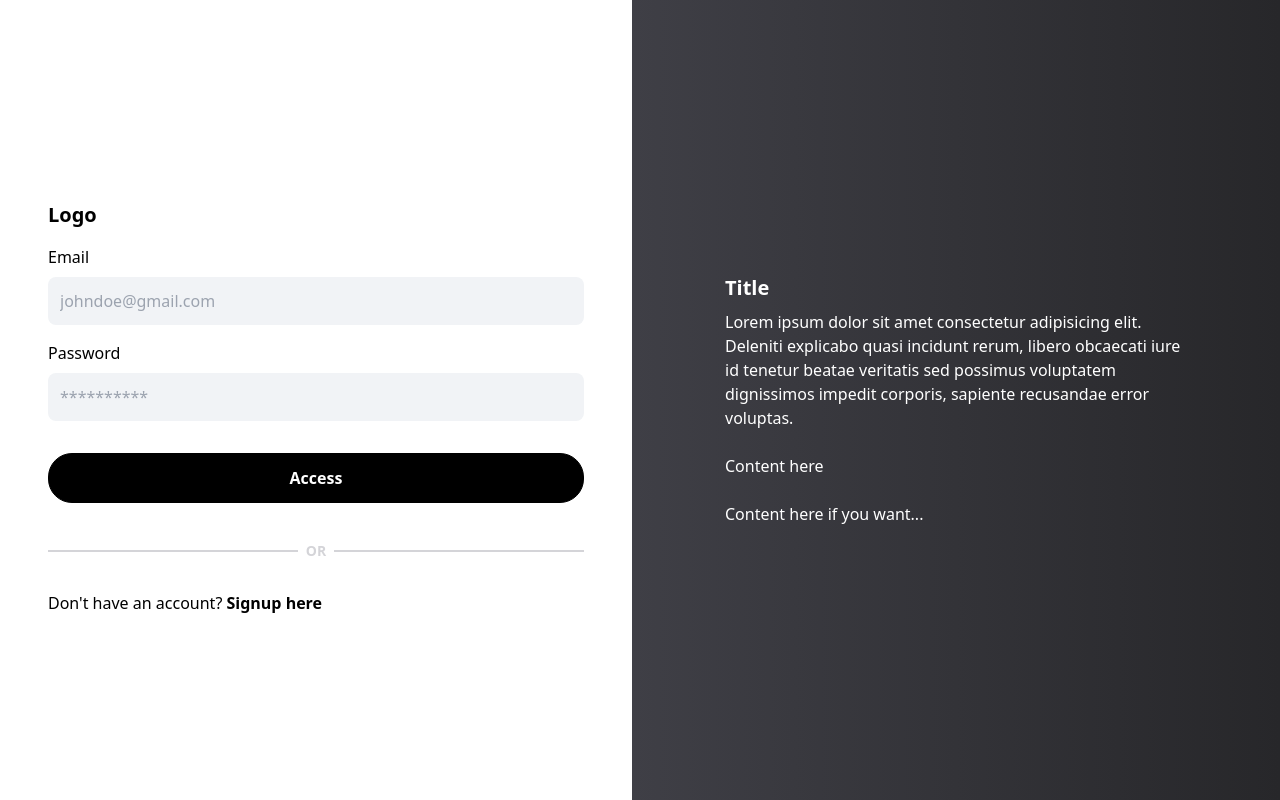
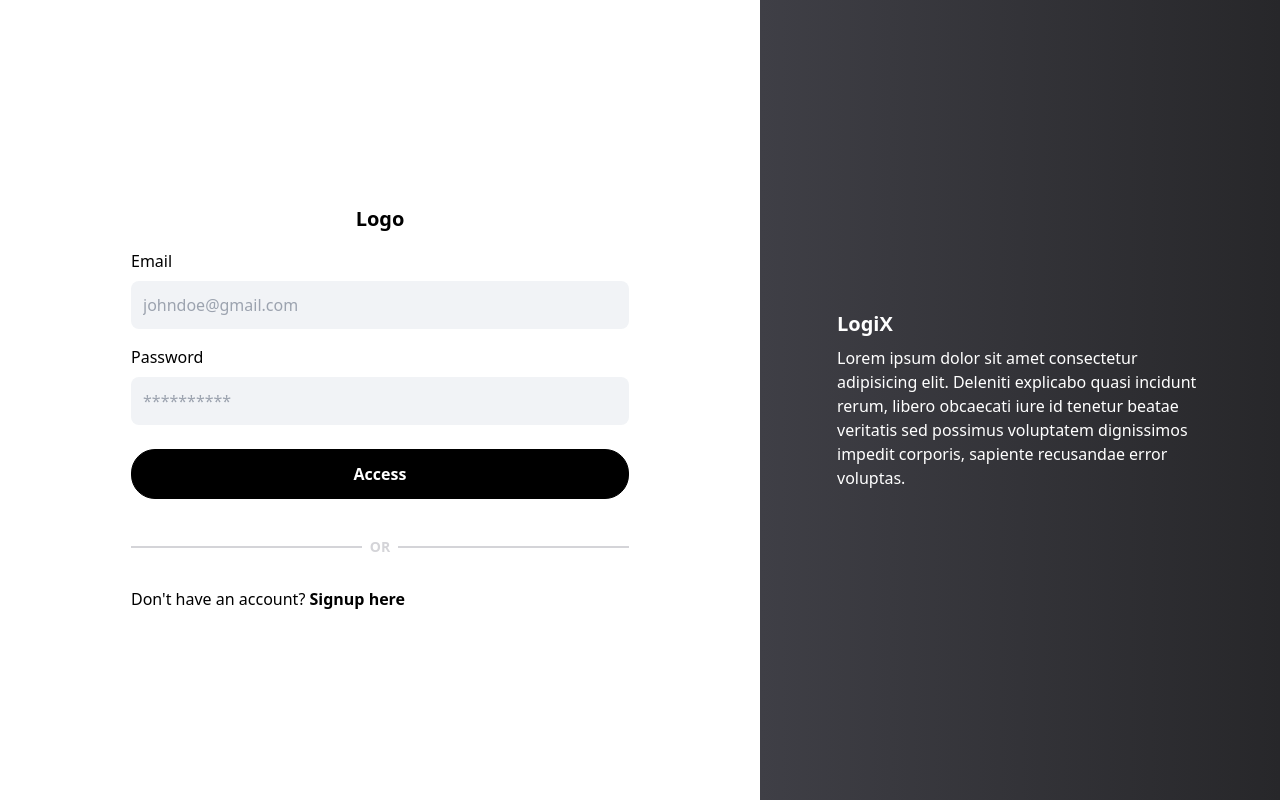
Before and after one commit to LrAmaral/login-template, an Angular app: page /login in a window 1280 px wide. Built offline with nearby package versions, Linux system fonts and the light colour scheme.

Commit message:
feat: update branding and layout in default login and primary input components for improved consistency

```diff
--- a/src/app/components/default-login-layout/default-login-layout.html
+++ b/src/app/components/default-login-layout/default-login-layout.html
@@ -3,22 +3,20 @@
     class="lg:flex-1 space-y-6 justify-center items-center hidden lg:flex lg:flex-col lg:bg-gradient-to-r from-zinc-700 to-zinc-800 h-full p-4 text-white"
   >
     <div class="md:w-3/4 flex flex-col space-y-2 animate-fade-in">
-      <h1 class="font-bold text-xl">Title</h1>
+      <h1 class="font-bold text-xl">LogiX</h1>
       <p class="font-medium">
         Lorem ipsum dolor sit amet consectetur adipisicing elit. Deleniti explicabo quasi incidunt
         rerum, libero obcaecati iure id tenetur beatae veritatis sed possimus voluptatem dignissimos
         impedit corporis, sapiente recusandae error voluptas.
       </p>
     </div>
-    <div class="md:w-3/4 flex flex-col space-y-2">
-      <p>Content here</p>
-    </div>
-    <div class="md:w-3/4 flex justify-start items-center mt-6">Content here if you want...</div>
   </section>
-  <section class="w-full md:w-[600px] flex flex-col h-auto p-6 md:p-8 m-4 gap-4">
+  <section
+    class="w-full md:w-[728px] flex flex-col justify-center items-center h-auto p-6 md:p-8 m-4 gap-4"
+  >
     <p class="text-xl font-semibold">Logo</p>
-    <ng-content></ng-content>
-    <div class="space-y-2">
+    <div class="space-y-2 w-3/4">
+      <ng-content></ng-content>
       <button
         class="border rounded-3xl font-semibold border-primary p-3 w-full cursor-pointer text-white bg-primary hover:bg-secondary transition-all ease-in-out"
         (click)="handleSubmit()"
@@ -32,15 +30,15 @@
         <div class="w-full h-0.5 bg-zinc-300 ml-2"></div>
       </div>
       <span [ngSwitch]="currentRoute">
-        <a *ngIf="router.url === '/signup'" href="/login">
+        <span *ngIf="router.url === '/signup'">
           Have an account?
-          <span class="font-semibold">Log in</span>
-        </a>
+          <a href="/login" class="font-semibold">Log in</a>
+        </span>
 
-        <a *ngIf="router.url === '/login'" href="/signup">
+        <span *ngIf="router.url === '/login'">
           Don't have an account?
-          <span class="font-semibold">Signup here</span>
-        </a>
+          <a href="/signup" class="font-semibold">Signup here</a>
+        </span>
       </span>
     </div>
   </section>
--- a/src/app/components/primary-input/primary-input.html
+++ b/src/app/components/primary-input/primary-input.html
@@ -1,4 +1,4 @@
-<div class="space-y-2 mb-4">
+<div class="space-y-2 mb-4 w-full">
   <label [for]="inputName">{{ label }}</label>
   <div class="flex w-full">
     <input
--- a/src/index.html
+++ b/src/index.html
@@ -2,7 +2,7 @@
 <html lang="en">
   <head>
     <meta charset="utf-8" />
-    <title>Project title</title>
+    <title>LogiX</title>
     <base href="/" />
     <meta name="viewport" content="width=device-width, initial-scale=1" />
     <link rel="icon" type="image/x-icon" href="favicon.ico" />
```
Also changed, not shown: 1 other file (tests, documents, lock files or other folders).
